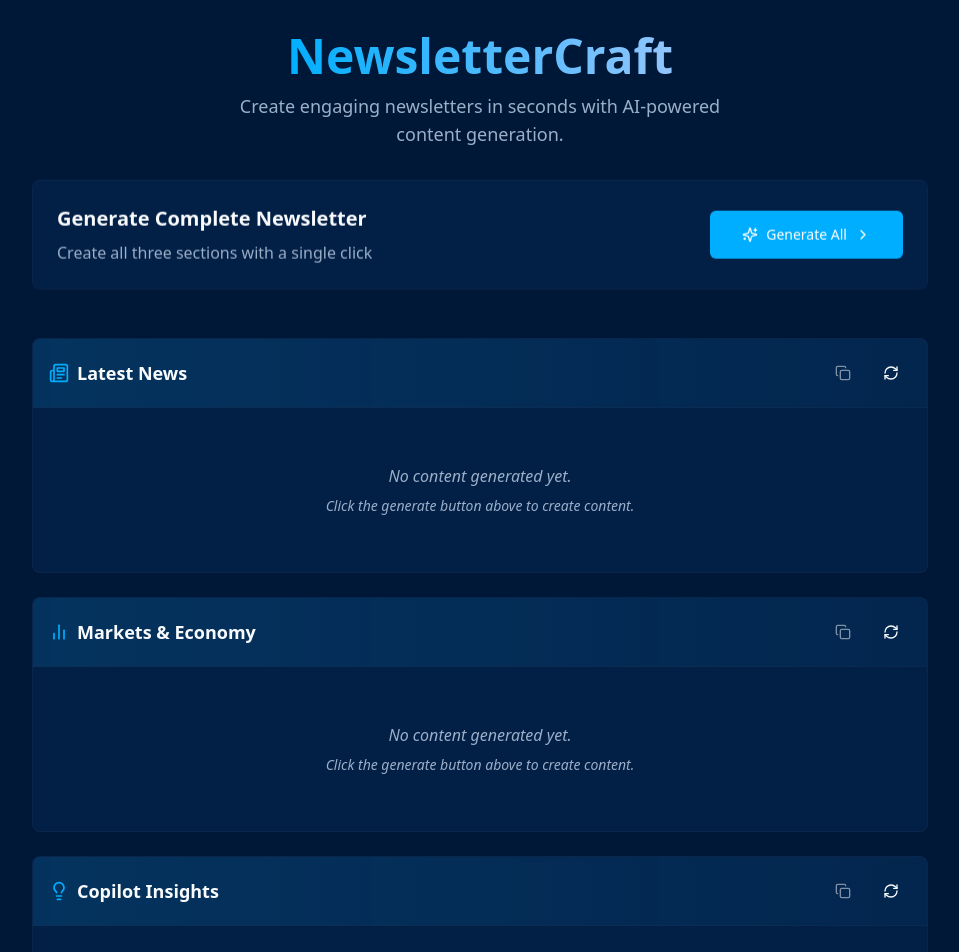
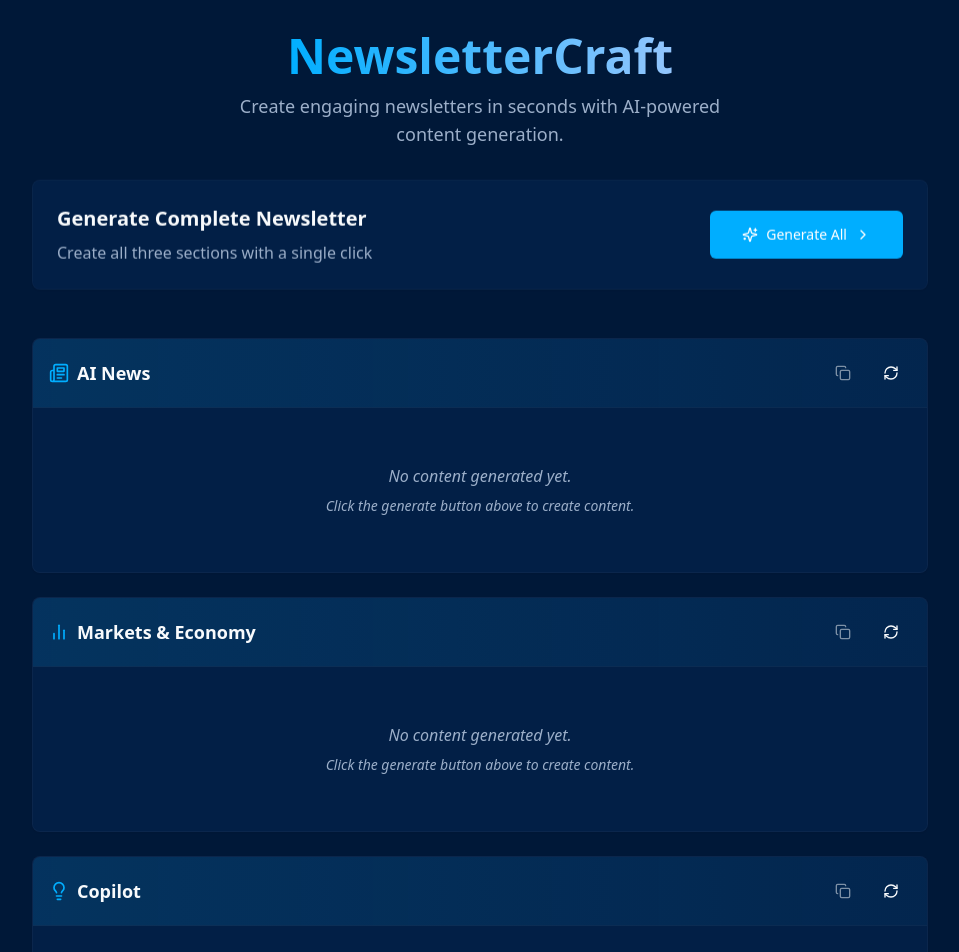
Before and after one commit to rowndcat/agentify-news-craft, a React (Vite) app: page / in a window 1280 px wide. Shown: the top 952 px of the page, without its empty margins (160-1119 px from the left). Built offline with nearby package versions, Linux system fonts and the light colour scheme.

Commit message:
Rename newsletter sections
Rename "Latest News" to "AI News" and "Copilot Insights" to "Copilot".

```diff
--- a/src/pages/Index.tsx
+++ b/src/pages/Index.tsx
@@ -116,7 +116,7 @@ const Index = () => {
       <main className="container">
         <div className="max-w-4xl mx-auto flex flex-col gap-6">
           <NewsletterSection
-            title="Latest News"
+            title="AI News"
             content={content.news}
             isLoading={isLoading.news}
             onRegenerate={(instructions) => handleRegenerateSection("news", instructions)}
@@ -132,7 +132,7 @@ const Index = () => {
           />
 
           <NewsletterSection
-            title="Copilot Insights"
+            title="Copilot"
             content={content.copilot}
             isLoading={isLoading.copilot}
             onRegenerate={(instructions) => handleRegenerateSection("copilot", instructions)}
```
